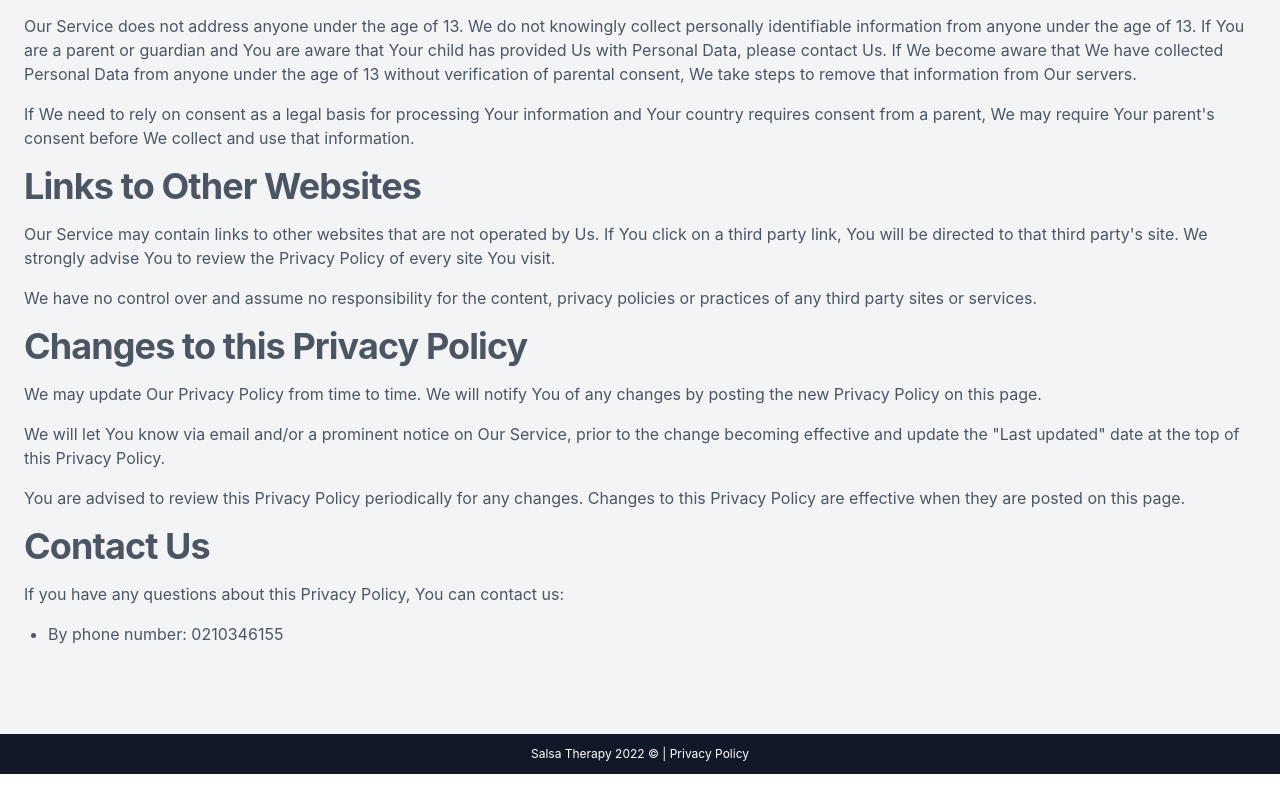
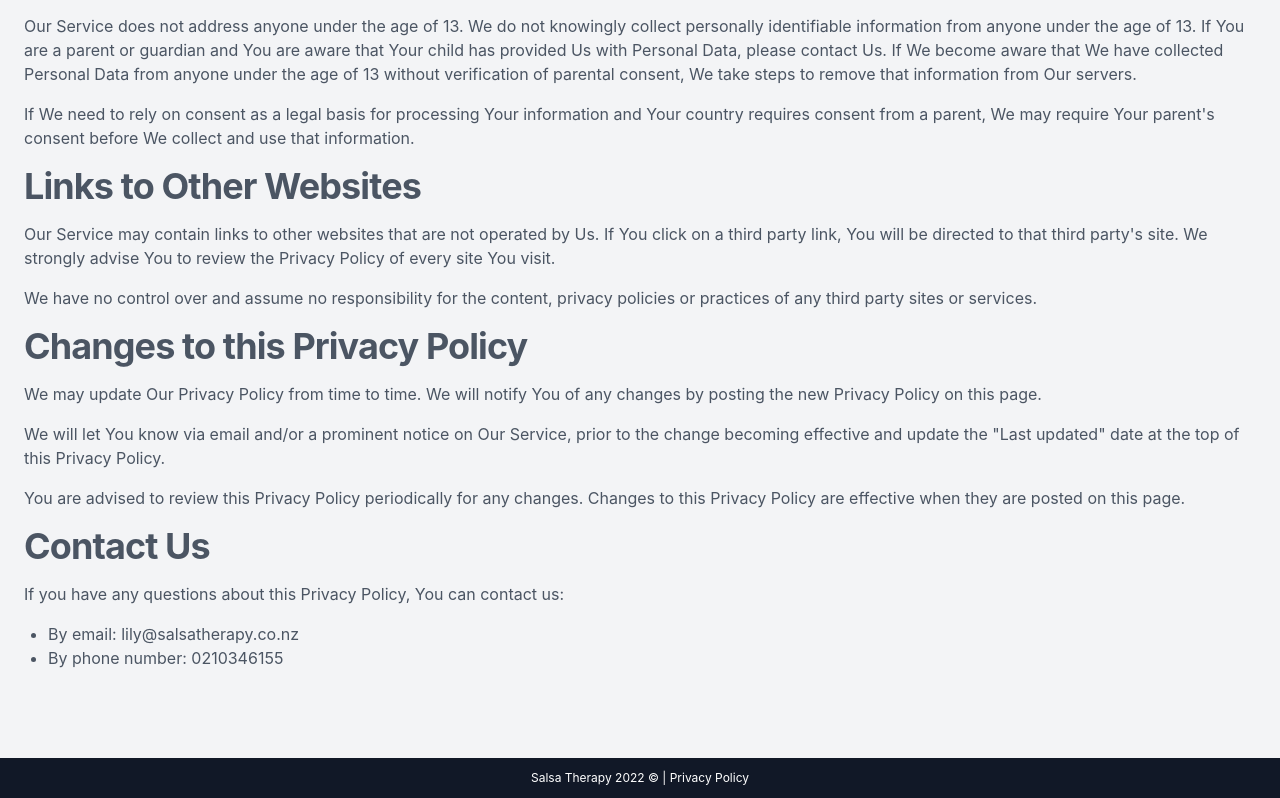
Before and after one commit to malinmalliyawadu/salsa-therapy-booking-system, a Next.js app: page /privacy-policy in a window 1280 px wide. Shown: the part 4793-5591 px from the top of the page. Before the commit the page ends 5567 px from the top, so only its background shows below. Built offline with nearby package versions, Linux system fonts and the light colour scheme; no server answers.

Commit message:
Add email to privacy policy

```diff
--- a/pages/privacy-policy.tsx
+++ b/pages/privacy-policy.tsx
@@ -537,7 +537,13 @@ const PrivacyPolicy: NextPage = () => {
         If you have any questions about this Privacy Policy, You can contact us:
       </P>
       <Ul>
-        <li>By phone number: 0210346155</li>
+        <li>
+          By email:{" "}
+          <a href="mailto:lily@salsatherapy.co.nz">lily@salsatherapy.co.nz</a>
+        </li>
+        <li>
+          By phone number: <a href="tel:0210346155">0210346155</a>
+        </li>
       </Ul>
     </div>
   );
```
